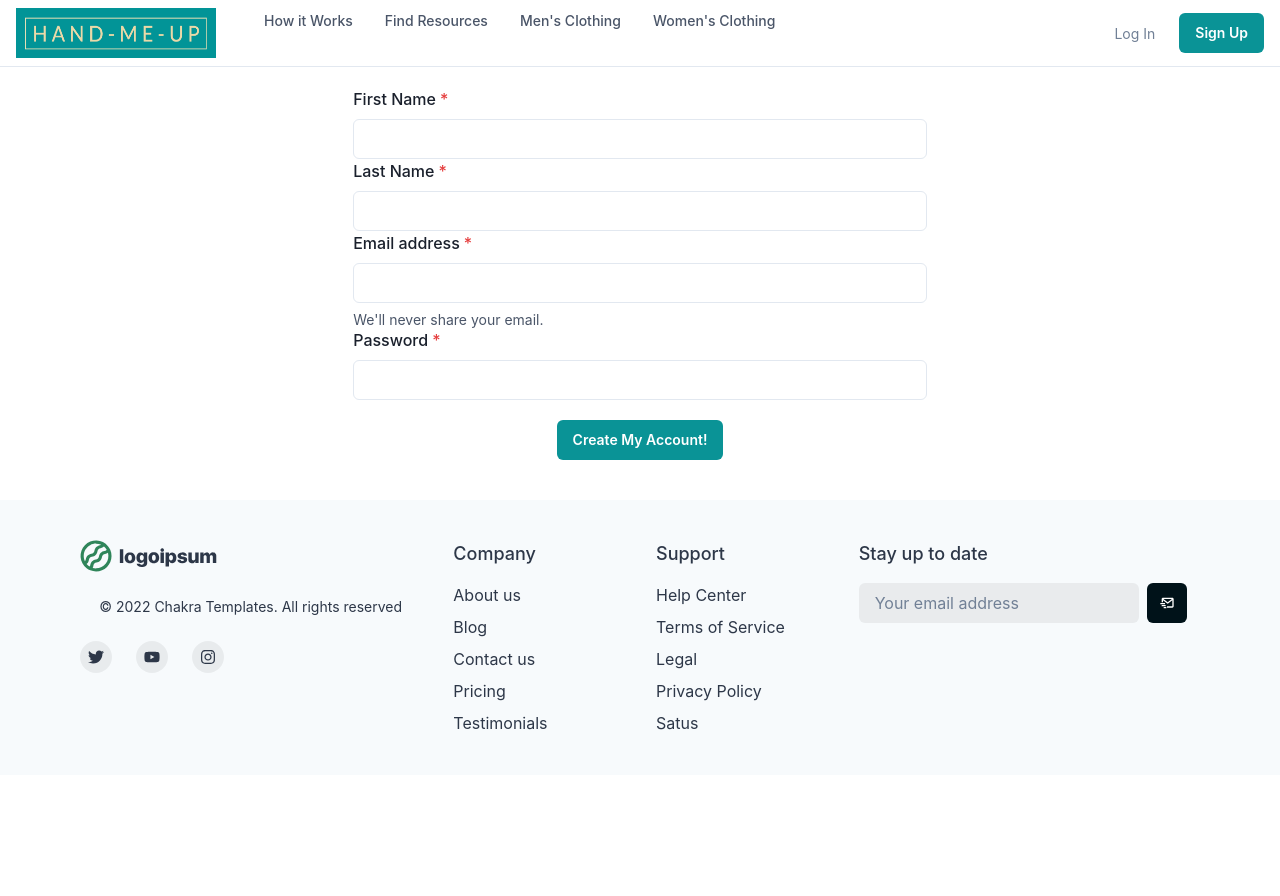
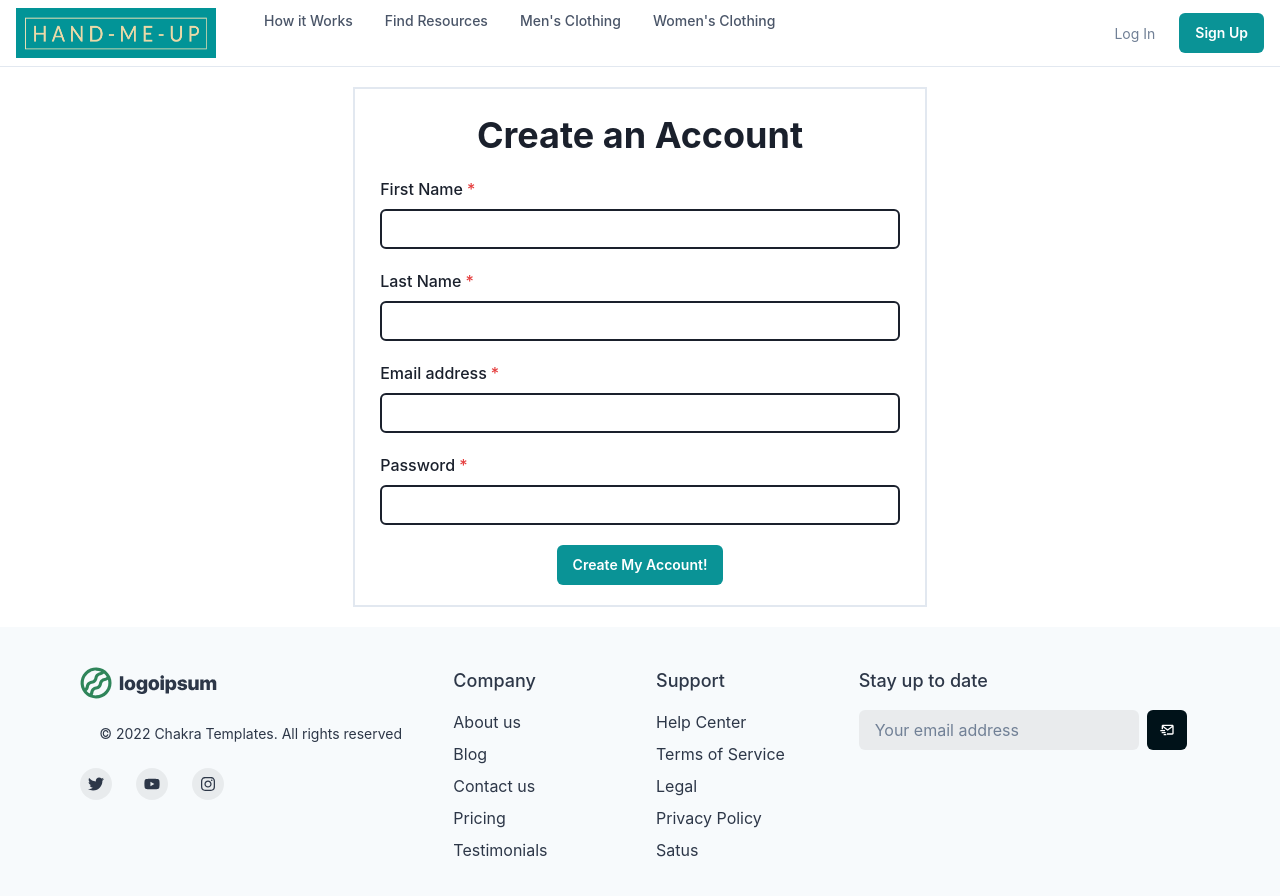
Before and after one commit to olivelliott/hand-me-up, a React (Create React App) app in the folder client/: page /signup in a window 1280 px wide. Shown: the top 896 px of the page. Before the commit the page ends 800 px from the top, so only its background shows below. Built offline with nearby package versions, Linux system fonts and the light colour scheme.

Commit message:
added styling for login/signup forms

```diff
--- a/client/src/pages/LoginForm.js
+++ b/client/src/pages/LoginForm.js
@@ -13,6 +13,8 @@ import {
   Button,
   Stack,
   useStatStyles,
+  Box,
+  Heading
 } from "@chakra-ui/react";
 
 export default function LoginForm() {
@@ -45,16 +47,21 @@ export default function LoginForm() {
   }
 
   return (
+    <Box border='2px' pt='25px' pr='25px' pl='25px' borderColor='gray.200' >
     <form onSubmit={handleFormSubmit}>
       <FormControl isRequired >
+      <Heading mb='20px'>Log In</Heading>
         <FormLabel>Email</FormLabel>
         <Input
+        border='2px'
+        mb='20px'
           name='email'
           type='email'
           onChange={handleChange}/>
 
         <FormLabel>Password</FormLabel>
         <Input
+        border='2px'
         name='password'
         type='password'
         onChange={handleChange}/>
@@ -76,5 +83,6 @@ export default function LoginForm() {
         Sign In!
       </Button>
     </form>
+    </Box>
   )
 }
--- a/client/src/pages/SignupForm.js
+++ b/client/src/pages/SignupForm.js
@@ -11,6 +11,8 @@ import {
   FormHelperText,
   Input,
   Button,
+  Box,
+  Heading
 } from "@chakra-ui/react";
 
 export default function SignupForm() {
@@ -43,11 +45,14 @@ export default function SignupForm() {
   }
 
   return (
+    <Box border='2px' pt='25px' pr='25px' pl='25px' borderColor='gray.200' >
     <form onSubmit={handleFormSubmit}>
       <FormControl isRequired>
-
+      <Heading mb='20px'>Create an Account</Heading>
         <FormLabel htmlFor='firstNameInput'>First Name</FormLabel>
         <Input
+          border='2px'
+          mb='20px'
           type='text'
           name='firstName'
           id='firstNameInput'
@@ -55,19 +60,23 @@ export default function SignupForm() {
 
         <FormLabel>Last Name</FormLabel>
         <Input
+          border='2px'
+          mb='20px'
           type='text'
           name='lastName'
           onChange={handleChange} />
 
         <FormLabel>Email address</FormLabel>
         <Input
+         border='2px'
+         mb='20px'
           type='email'
           name='email'
           onChange={handleChange} />
-          <FormHelperText textAlign="left">We'll never share your email.</FormHelperText>
 
         <FormLabel>Password</FormLabel>
         <Input
+          border='2px'
           type='password'
           name='password'
           onChange={handleChange} />
@@ -89,5 +98,6 @@ export default function SignupForm() {
       Create My Account!
     </Button>
     </form>
+    </Box>
   )
 }
```
